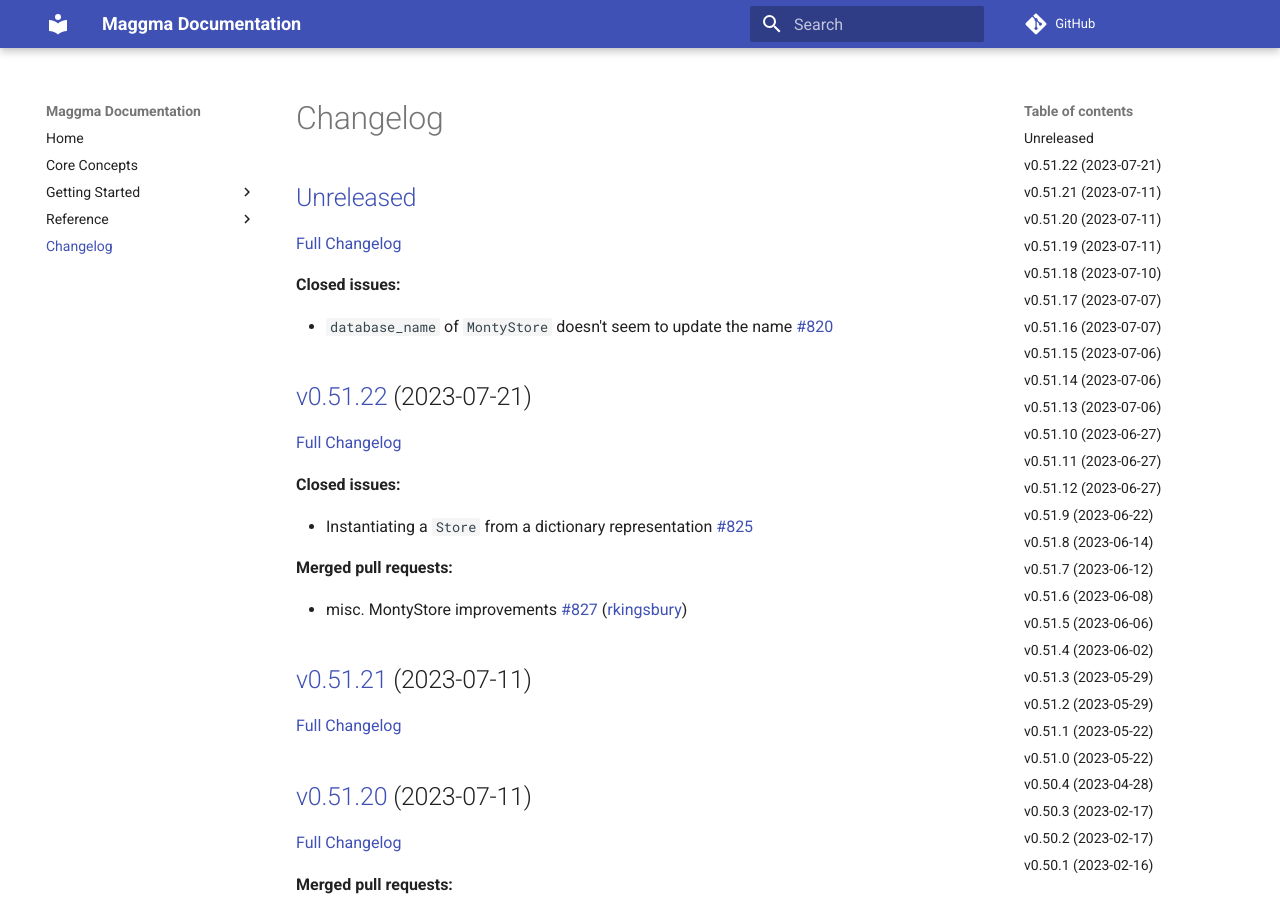
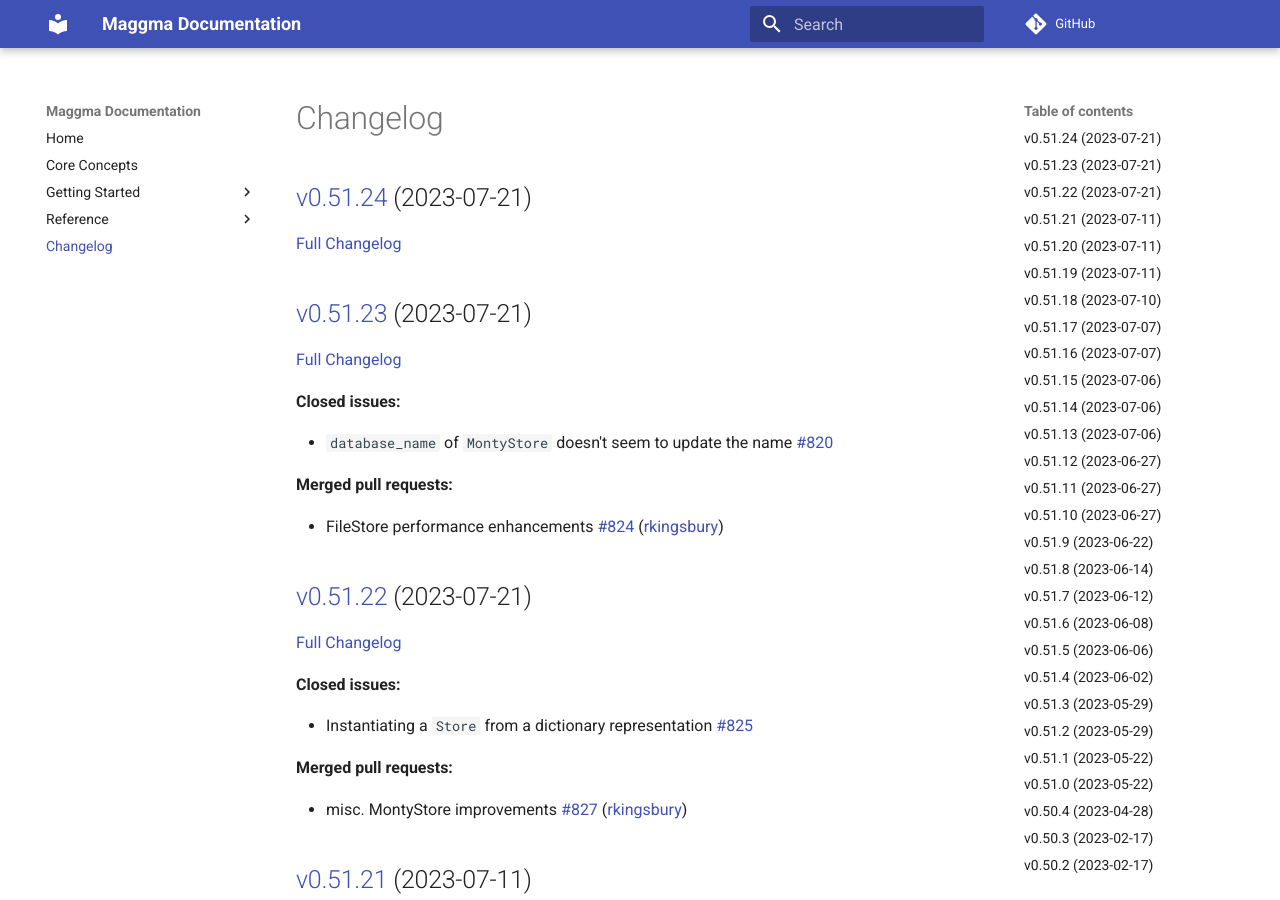
Before and after one commit to materialsproject/maggma, an MkDocs documentation site: the page built from docs/CHANGELOG.md, in a window 1280 px wide and 900 px high. Built offline with MkDocs 1.6.1 and Material for MkDocs 9.7.7, drawn with Linux system fonts in a browser that asks for light colours; comment, search, counter and statistics services are not loaded; some of the changed text lies outside the part shown.

Commit message:
Updated CHANGELOG.md

```diff
--- a/docs/CHANGELOG.md
+++ b/docs/CHANGELOG.md
@@ -1,12 +1,20 @@
 # Changelog
 
-## [Unreleased](https://github.com/materialsproject/maggma/tree/HEAD)
+## [v0.51.24](https://github.com/materialsproject/maggma/tree/v0.51.24) (2023-07-21)
 
-[Full Changelog](https://github.com/materialsproject/maggma/compare/v0.51.22...HEAD)
+[Full Changelog](https://github.com/materialsproject/maggma/compare/v0.51.23...v0.51.24)
+
+## [v0.51.23](https://github.com/materialsproject/maggma/tree/v0.51.23) (2023-07-21)
+
+[Full Changelog](https://github.com/materialsproject/maggma/compare/v0.51.22...v0.51.23)
 
 **Closed issues:**
 
 - `database_name` of `MontyStore` doesn't seem to update the name [\#820](https://github.com/materialsproject/maggma/issues/820)
+
+**Merged pull requests:**
+
+- FileStore performance enhancements [\#824](https://github.com/materialsproject/maggma/pull/824) ([rkingsbury](https://github.com/rkingsbury))
 
 ## [v0.51.22](https://github.com/materialsproject/maggma/tree/v0.51.22) (2023-07-21)
 
@@ -82,23 +90,23 @@
 
 ## [v0.51.13](https://github.com/materialsproject/maggma/tree/v0.51.13) (2023-07-06)
 
-[Full Changelog](https://github.com/materialsproject/maggma/compare/v0.51.10...v0.51.13)
+[Full Changelog](https://github.com/materialsproject/maggma/compare/v0.51.12...v0.51.13)
 
 **Merged pull requests:**
 
 - Add explicit store close to resources [\#814](https://github.com/materialsproject/maggma/pull/814) ([munrojm](https://github.com/munrojm))
 
-## [v0.51.10](https://github.com/materialsproject/maggma/tree/v0.51.10) (2023-06-27)
+## [v0.51.12](https://github.com/materialsproject/maggma/tree/v0.51.12) (2023-06-27)
 
-[Full Changelog](https://github.com/materialsproject/maggma/compare/v0.51.11...v0.51.10)
+[Full Changelog](https://github.com/materialsproject/maggma/compare/v0.51.11...v0.51.12)
 
 ## [v0.51.11](https://github.com/materialsproject/maggma/tree/v0.51.11) (2023-06-27)
 
-[Full Changelog](https://github.com/materialsproject/maggma/compare/v0.51.12...v0.51.11)
+[Full Changelog](https://github.com/materialsproject/maggma/compare/v0.51.10...v0.51.11)
 
-## [v0.51.12](https://github.com/materialsproject/maggma/tree/v0.51.12) (2023-06-27)
+## [v0.51.10](https://github.com/materialsproject/maggma/tree/v0.51.10) (2023-06-27)
 
-[Full Changelog](https://github.com/materialsproject/maggma/compare/v0.51.9...v0.51.12)
+[Full Changelog](https://github.com/materialsproject/maggma/compare/v0.51.9...v0.51.10)
 
 **Merged pull requests:**
 
@@ -309,19 +317,19 @@
 
 ## [v0.49.9](https://github.com/materialsproject/maggma/tree/v0.49.9) (2022-11-01)
 
-[Full Changelog](https://github.com/materialsproject/maggma/compare/v0.49.7...v0.49.9)
+[Full Changelog](https://github.com/materialsproject/maggma/compare/v0.49.8...v0.49.9)
 
 **Merged pull requests:**
 
 - Parse datetime with dateutil [\#741](https://github.com/materialsproject/maggma/pull/741) ([munrojm](https://github.com/munrojm))
 
+## [v0.49.8](https://github.com/materialsproject/maggma/tree/v0.49.8) (2022-10-25)
+
+[Full Changelog](https://github.com/materialsproject/maggma/compare/v0.49.7...v0.49.8)
+
 ## [v0.49.7](https://github.com/materialsproject/maggma/tree/v0.49.7) (2022-10-25)
 
-[Full Changelog](https://github.com/materialsproject/maggma/compare/v0.49.8...v0.49.7)
-
-## [v0.49.8](https://github.com/materialsproject/maggma/tree/v0.49.8) (2022-10-25)
-
-[Full Changelog](https://github.com/materialsproject/maggma/compare/v0.49.6...v0.49.8)
+[Full Changelog](https://github.com/materialsproject/maggma/compare/v0.49.6...v0.49.7)
 
 **Merged pull requests:**
 
@@ -538,15 +546,15 @@
 
 ## [v0.44.0](https://github.com/materialsproject/maggma/tree/v0.44.0) (2022-03-07)
 
-[Full Changelog](https://github.com/materialsproject/maggma/compare/v0.43.0...v0.44.0)
+[Full Changelog](https://github.com/materialsproject/maggma/compare/v0.42.0...v0.44.0)
+
+## [v0.42.0](https://github.com/materialsproject/maggma/tree/v0.42.0) (2022-03-07)
+
+[Full Changelog](https://github.com/materialsproject/maggma/compare/v0.43.0...v0.42.0)
 
 ## [v0.43.0](https://github.com/materialsproject/maggma/tree/v0.43.0) (2022-03-07)
 
-[Full Changelog](https://github.com/materialsproject/maggma/compare/v0.42.0...v0.43.0)
-
-## [v0.42.0](https://github.com/materialsproject/maggma/tree/v0.42.0) (2022-03-07)
-
-[Full Changelog](https://github.com/materialsproject/maggma/compare/v0.41.1...v0.42.0)
+[Full Changelog](https://github.com/materialsproject/maggma/compare/v0.41.1...v0.43.0)
 
 **Merged pull requests:**
 
@@ -626,19 +634,19 @@
 
 ## [v0.36.0](https://github.com/materialsproject/maggma/tree/v0.36.0) (2021-12-06)
 
-[Full Changelog](https://github.com/materialsproject/maggma/compare/v0.35.0...v0.36.0)
+[Full Changelog](https://github.com/materialsproject/maggma/compare/v0.34.0...v0.36.0)
 
 **Merged pull requests:**
 
 - Added on-disk MongoDB compatible MontyStore [\#514](https://github.com/materialsproject/maggma/pull/514) ([utf](https://github.com/utf))
 
+## [v0.34.0](https://github.com/materialsproject/maggma/tree/v0.34.0) (2021-12-01)
+
+[Full Changelog](https://github.com/materialsproject/maggma/compare/v0.35.0...v0.34.0)
+
 ## [v0.35.0](https://github.com/materialsproject/maggma/tree/v0.35.0) (2021-12-01)
 
-[Full Changelog](https://github.com/materialsproject/maggma/compare/v0.34.0...v0.35.0)
-
-## [v0.34.0](https://github.com/materialsproject/maggma/tree/v0.34.0) (2021-12-01)
-
-[Full Changelog](https://github.com/materialsproject/maggma/compare/v0.33.2...v0.34.0)
+[Full Changelog](https://github.com/materialsproject/maggma/compare/v0.33.2...v0.35.0)
 
 **Merged pull requests:**
 
```
